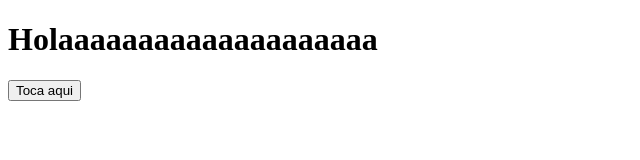
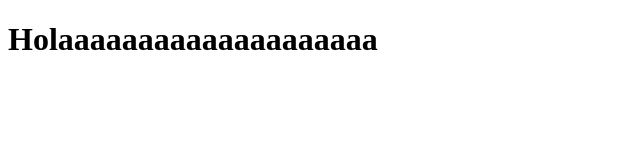
Before and after one commit to Uriel-Carrion/icarnegie, a plain HTML site: page View/index.html in a window 1280 px wide. Shown: the whole page, without its empty margins (0-640 px from the left). Drawn offline with Linux system fonts and the light colour scheme.

Commit message:
Revert "Nuevo boton"
This reverts commit 90b59d5249bb94afaad7e686067a5e9a1cf4299b.

```diff
--- a/View/index.html
+++ b/View/index.html
@@ -5,6 +5,5 @@
 </head>
 <body>
 <h1>Holaaaaaaaaaaaaaaaaaaaa</h1>
-<button>Toca aqui</button>
 </body>
 </html>
```
